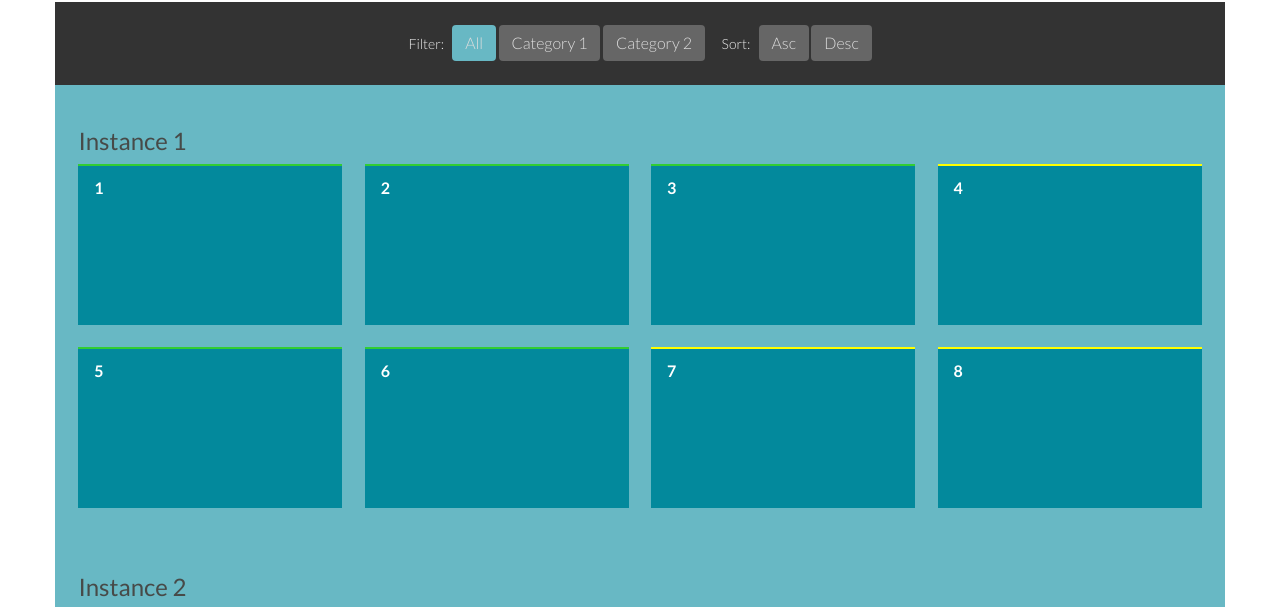
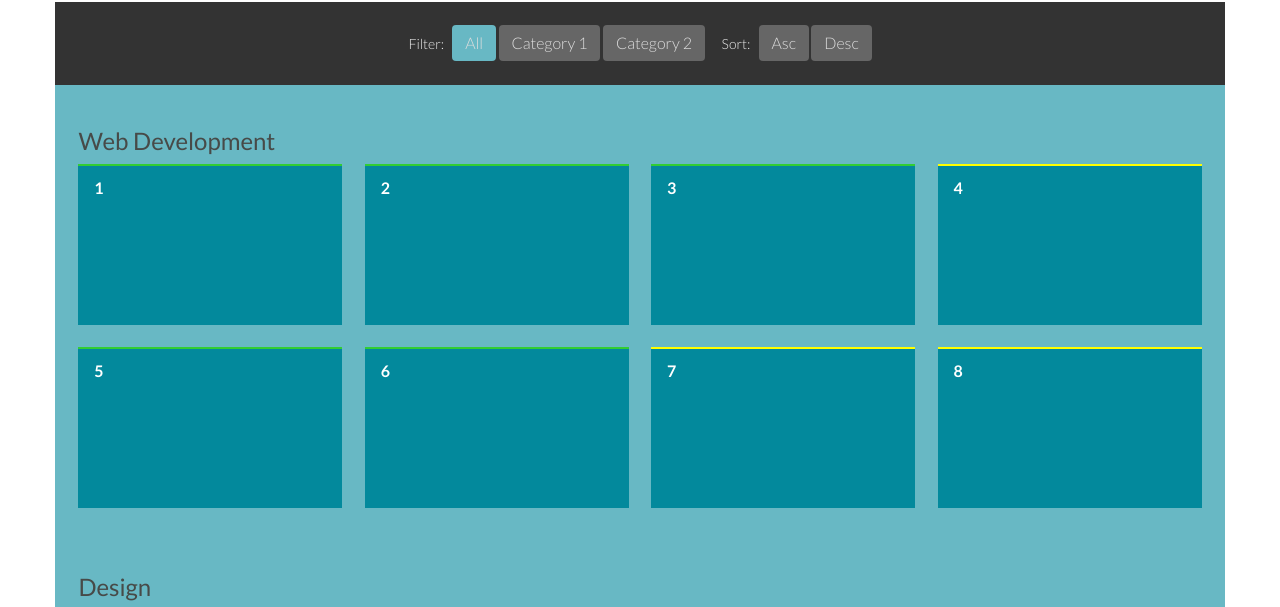
Before and after one commit to CardozoC/portfolio, a plain HTML site: page index.html in a window 1280 px wide. Shown: the part 300-907 px from the top of the page. Drawn offline with nearby package versions, Linux system fonts and the light colour scheme.

Commit message:
category changes

```diff
--- a/index.html
+++ b/index.html
@@ -39,7 +39,7 @@
 			  <button class="sort" data-sort="myorder:desc">Desc</button>
 			</div>
 			<div class="containermix">
-			  <h3>Instance 1</h3>
+			  <h3>Web Development</h3>
 			  <div class="mix category-1" data-myorder="1"></div>
 			  <div class="mix category-1" data-myorder="2"></div>
 			  <div class="mix category-1" data-myorder="3"></div>
@@ -54,7 +54,7 @@
 			</div>
 
 			<div class="containermix">
-			  <h3>Instance 2</h3>
+			  <h3>Design</h3>
 			  <div class="mix category-1" data-myorder="1"></div>
 			  <div class="mix category-1" data-myorder="2"></div>
 			  <div class="mix category-1" data-myorder="3"></div>
```
